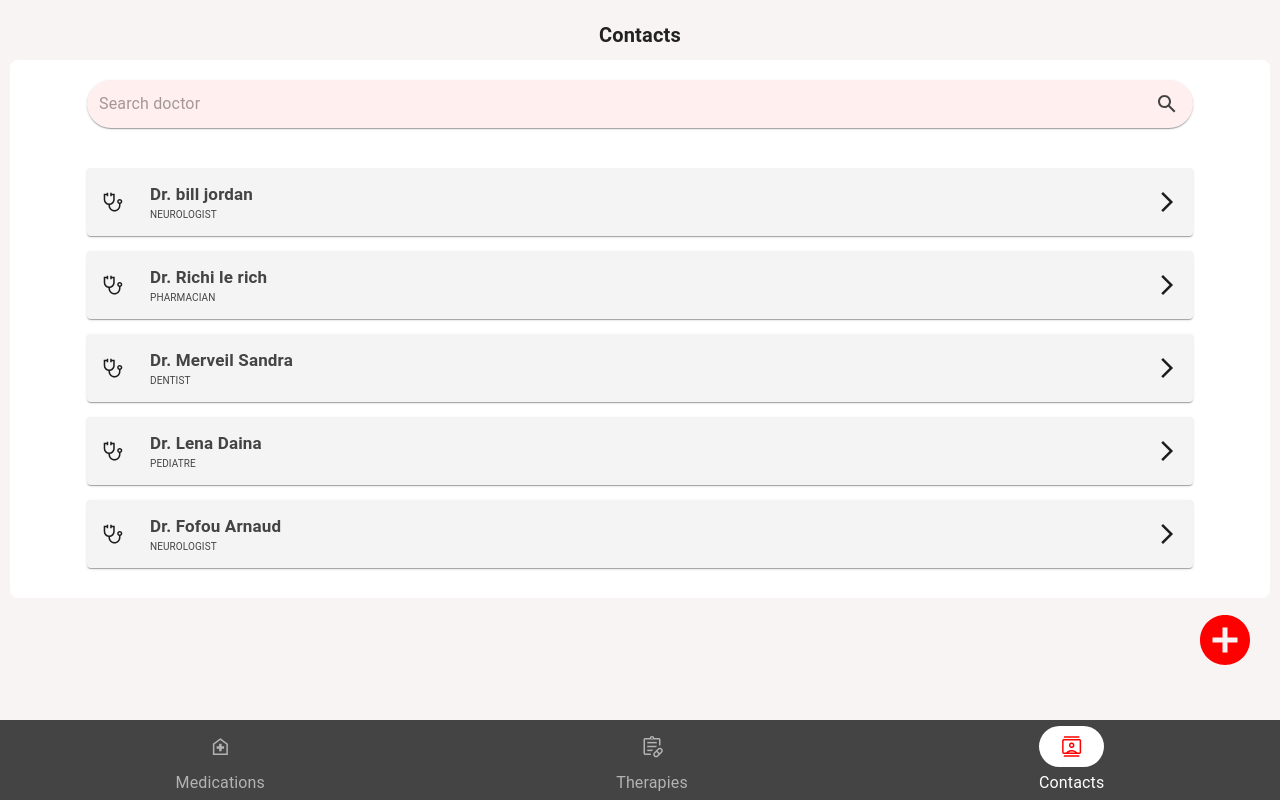
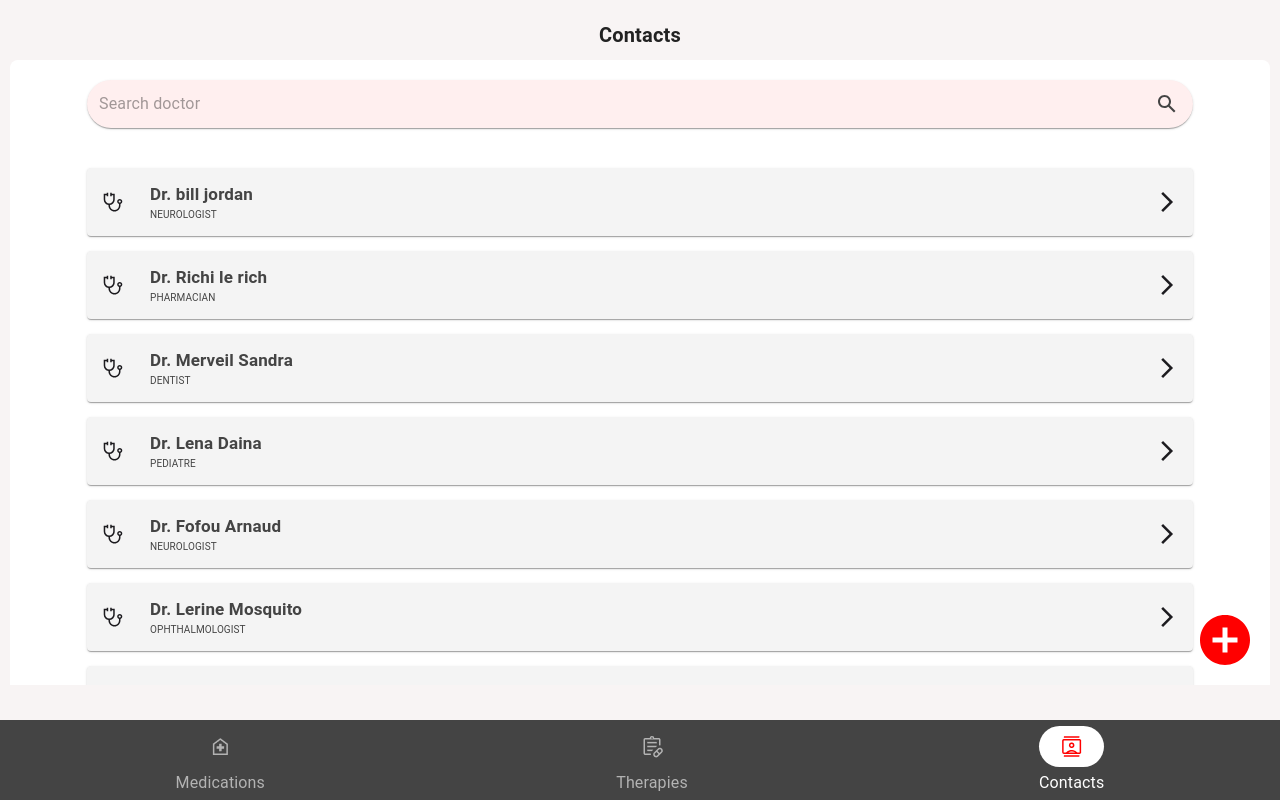
Before and after one commit to serene21/medimemo-uni2grow-2024, a React (Vite) app: page /contacts in a window 1280 px wide. Built offline with nearby package versions, Linux system fonts and the light colour scheme; data requests are answered from the project's data file.

Commit message:
fix margin on contact list

```diff
--- a/db.json
+++ b/db.json
@@ -144,6 +144,16 @@
       "phone": "45645",
       "email": "hema@gmail.com",
       "address": "Paris"
+    },
+    {
+      "id": "d5b0",
+      "name": "c;:sdkmjvm",
+      "notes": "",
+      "qualification": "Dr",
+      "profession": "é\"-(_\"",
+      "phone": "21425436",
+      "email": "",
+      "address": ""
     }
   ],
   "prescriptions": [
--- a/src/pages/contacts/Contacts.css
+++ b/src/pages/contacts/Contacts.css
@@ -1,13 +1,7 @@
 .contacts-container {
   flex: 1;
-
-  margin-bottom: 3px;
-  height: 90%;
+  overflow-y: auto;
 }
-
-
-
-
 
 .typography {
   color: var(--Primary-text, #444);
@@ -28,12 +22,8 @@
   justify-content: center;
   align-items: center;
   gap: 40px;
-
   border-radius: var(--Radius-sm, 8px);
   background: var(--Colours-White, #fff);
-  height: 80%;
-
-
 }
 
 .listContact {
@@ -42,11 +32,8 @@
   align-items: center;
   gap: 15px;
   align-self: stretch;
-  height: 90%;
-  overflow-y: auto;
+  margin-bottom: 50px;
 }
-
-
 
 .contactName {
   display: flex;
```
